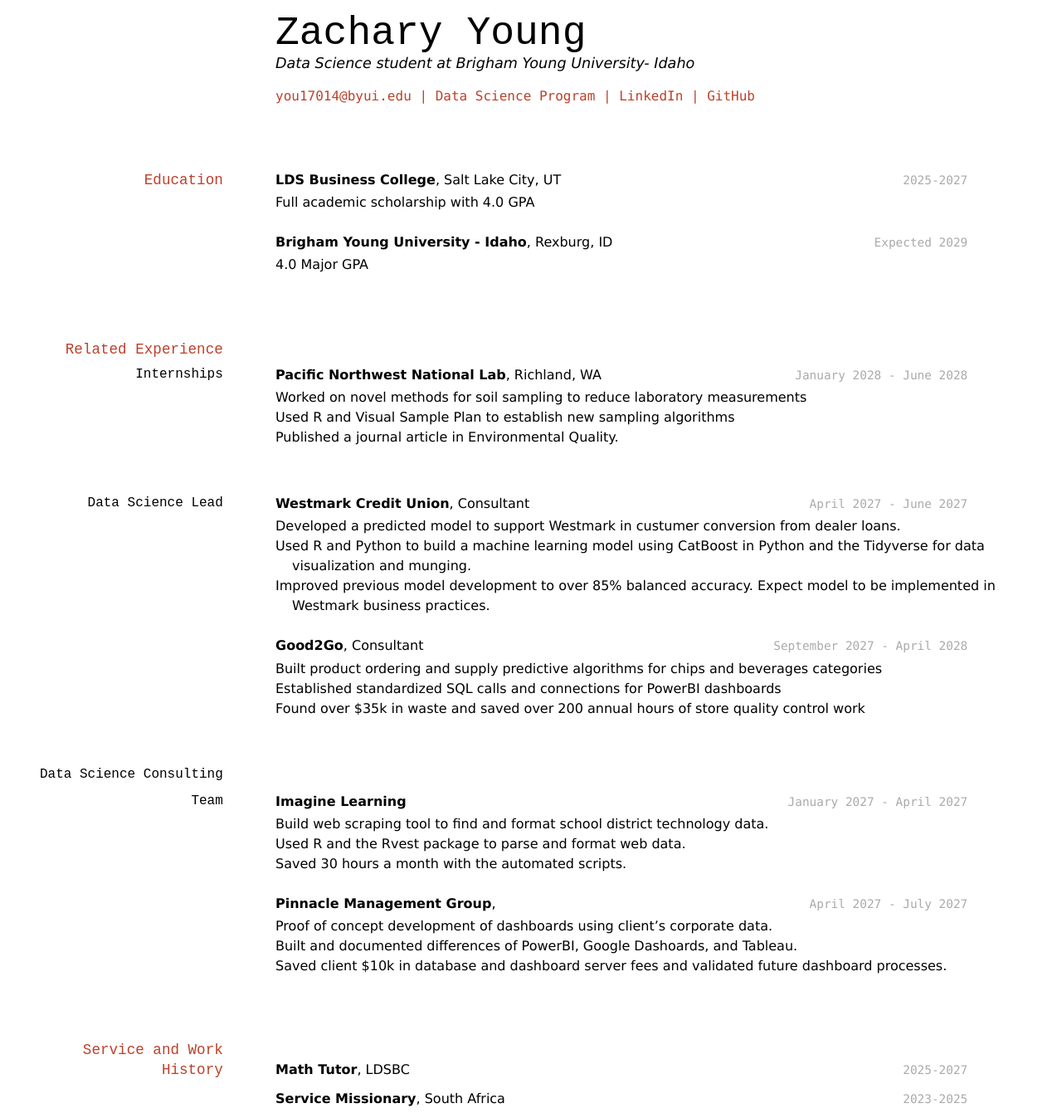
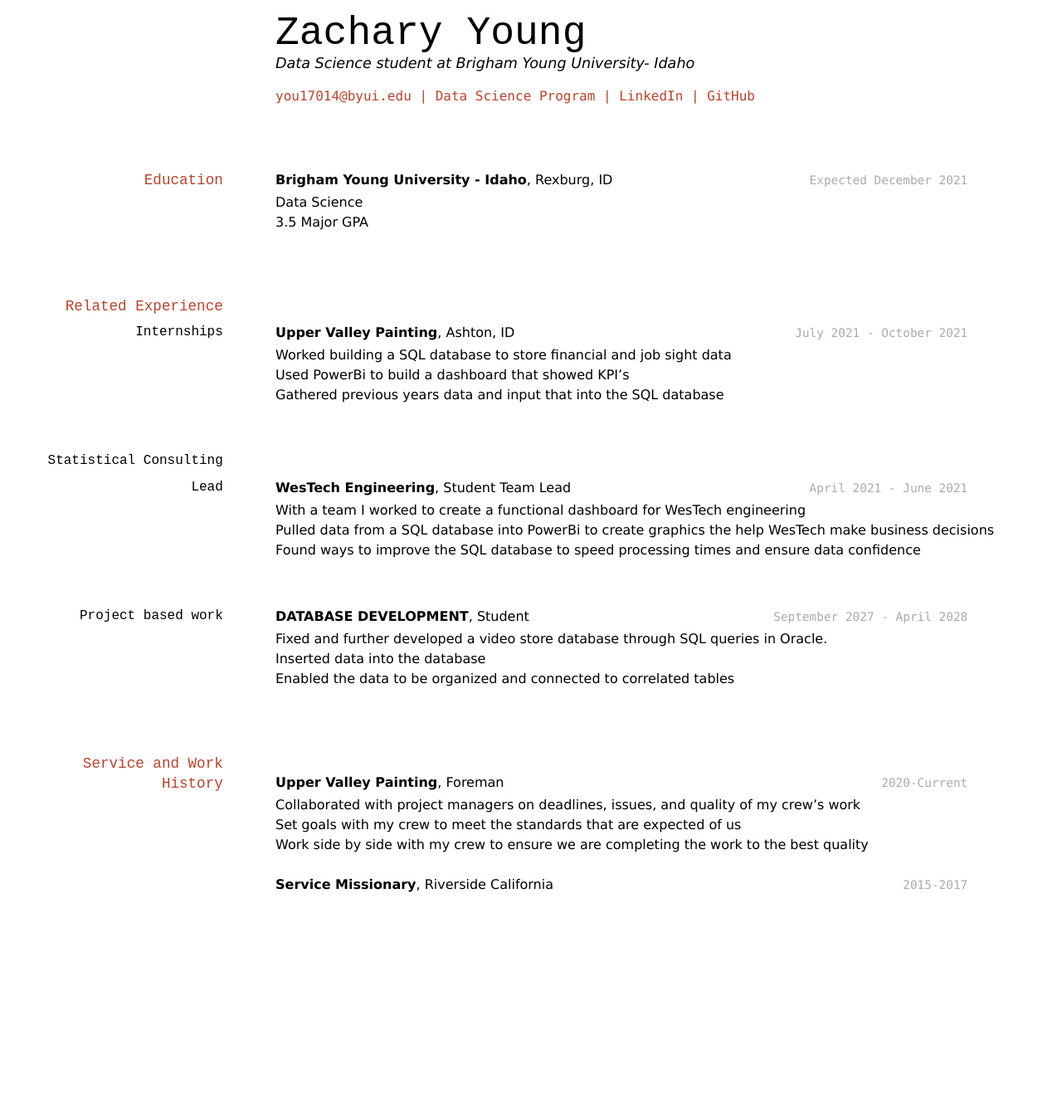
Before and after one commit to byuids-resumes/young_resume, a Jekyll site: the page built from docs/index.md, in a window 1280 px wide. Shown: the whole page at 83% size. Built offline with Jekyll 4.4.1, drawn with Linux system fonts in a browser that asks for light colours; after the commit the page ends 1090 px from its top, so only the background shows below that.

Commit message:
Work history update

```diff
--- a/docs/index.md
+++ b/docs/index.md
@@ -16,69 +16,57 @@ Data Science student at Brigham Young University- Idaho
 
 ## Education
 
-`2025-2027`
-__LDS Business College__, Salt Lake City, UT
-
-- Full academic scholarship with 4.0 GPA
-
-`Expected 2029`
+`Expected December 2021`
 __Brigham Young University - Idaho__, Rexburg, ID
 
-- 4.0 Major GPA
+- Data Science
+- 3.5 Major GPA
 
 
 ## Related Experience
 
 ### Internships
 
-`January 2028 - June 2028`
-__Pacific Northwest National Lab__, Richland, WA
+`July 2021 - October 2021`
+__Upper Valley Painting__, Ashton, ID
 
-- Worked on novel methods for soil sampling to reduce laboratory measurements
-- Used R and Visual Sample Plan to establish new sampling algorithms
-- Published a journal article in Environmental Quality.
+- Worked building a SQL database to store financial and job sight data
+- Used PowerBi to build a dashboard that showed KPI's
+- Gathered previous years data and input that into the SQL database
 
-### Data Science Lead
+### Statistical Consulting Lead
 
-`April 2027 - June 2027`
-__Westmark Credit Union__, Consultant
+`April 2021 - June 2021`
+__WesTech Engineering__, Student Team Lead
 
-- Developed a predicted model to support Westmark in custumer conversion from dealer loans.
-- Used R and Python to build a machine learning model using CatBoost in Python and the Tidyverse for data visualization and munging.
-- Improved previous model development to over 85% balanced accuracy. Expect model to be implemented in Westmark business practices.
+-	With a team I worked to create a functional dashboard for WesTech engineering
+-	Pulled data from a SQL database into PowerBi to create graphics the help WesTech make business decisions
+-	Found ways to improve the SQL database to speed processing times and ensure data confidence
+
+### Project based work
 
 `September 2027 - April 2028`
-__Good2Go__, Consultant
+__DATABASE DEVELOPMENT__, Student
 
-- Built product ordering and supply predictive algorithms for chips and beverages categories
-- Established standardized SQL calls and connections for PowerBI dashboards
-- Found over $35k in waste and saved over 200 annual hours of store quality control work
+- 	Fixed and further developed a video store database through SQL queries in Oracle.
+-	Inserted data into the database
+-	Enabled the data to be organized and connected to correlated tables
 
-### Data Science Consulting Team
-
-`January 2027 - April 2027`
-__Imagine Learning__
-
-- Build web scraping tool to find and format school district technology data.
-- Used R and the Rvest package to parse and format web data.
-- Saved 30 hours a month with the automated scripts.
-
-`April 2027 - July 2027`
-__Pinnacle Management Group__,
-
-- Proof of concept development of dashboards using client's corporate data.
-- Built and documented differences of PowerBI, Google Dashoards, and Tableau.
-- Saved client $10k in database and dashboard server fees and validated future dashboard processes.
 
 
 ## Service and Work History
 
-`2025-2027`
-__Math Tutor__, LDSBC
+`2020-Current`
+__Upper Valley Painting__, Foreman
+
+-	Collaborated with project managers on deadlines, issues, and quality of my crew’s work
+-	Set goals with my crew to meet the standards that are expected of us
+-	Work side by side with my crew to ensure we are completing the work to the best quality
 
 
-`2023-2025`
-__Service Missionary__, South Africa
+
+`2015-2017`
+__Service Missionary__, Riverside California
 
 
 
```
